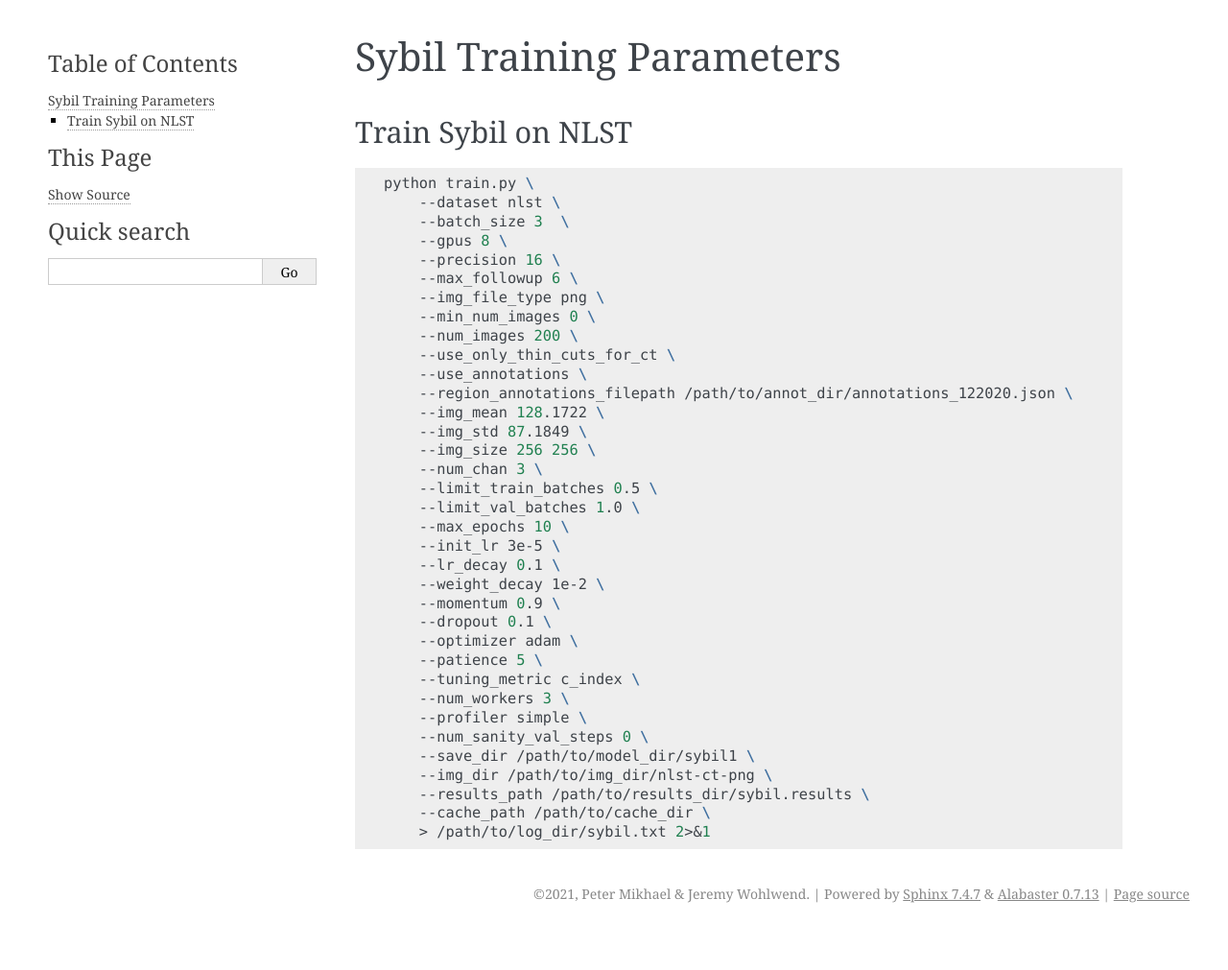
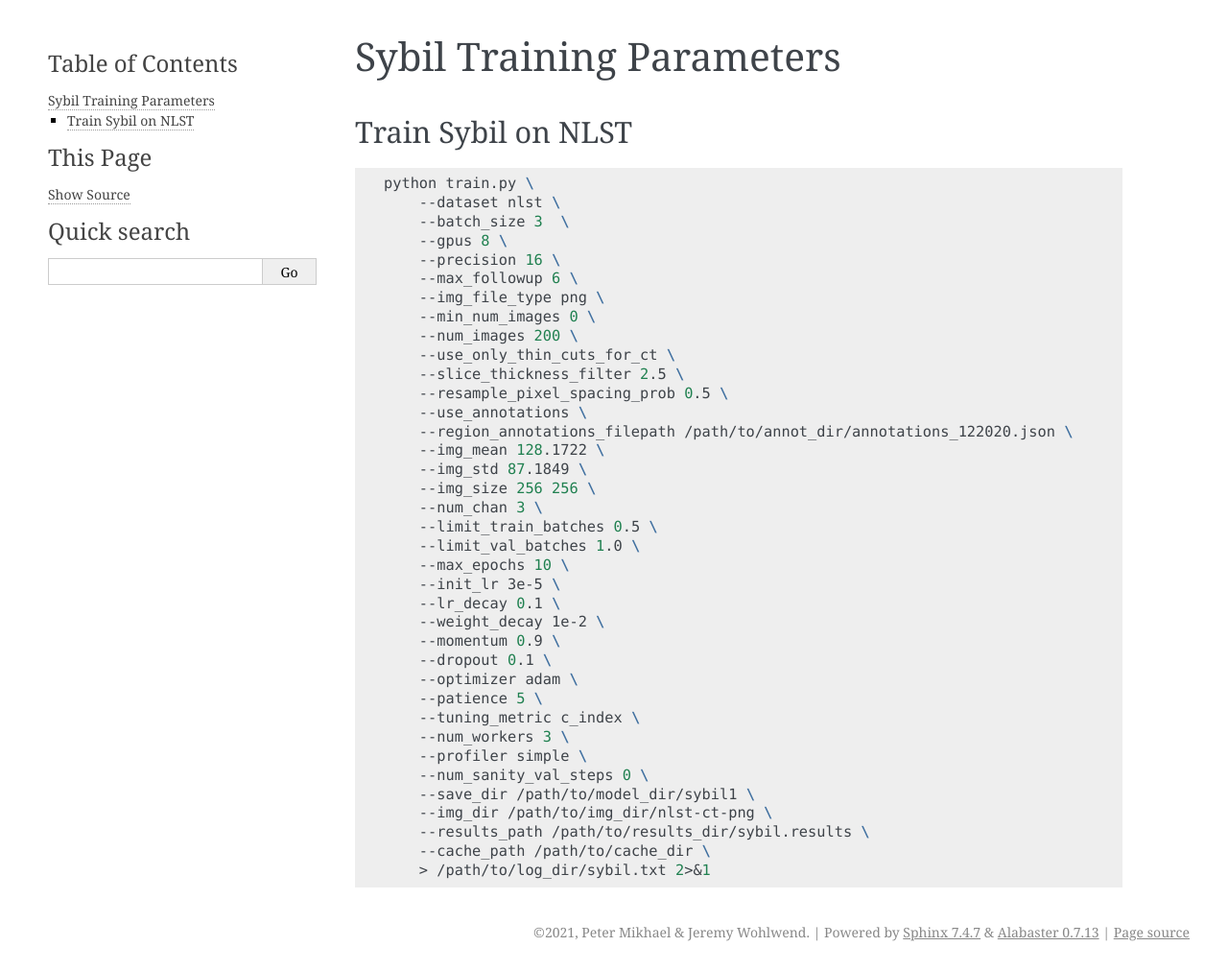
Before and after one commit to reginabarzilaygroup/Sybil, a Sphinx documentation site: the page built from docs/readme.md, in a window 1280 px wide. Shown: the whole page at 96% size. Built offline with Sphinx 7.4.7, drawn with Linux system fonts in a browser that asks for light colours; the version number could not be read and is left out; before the commit the page ends 971 px from its top, so only the background shows below that.

Commit message:
update command

```diff
--- a/docs/readme.md
+++ b/docs/readme.md
@@ -13,6 +13,8 @@
     --min_num_images 0 \
     --num_images 200 \
     --use_only_thin_cuts_for_ct \
+    --slice_thickness_filter 2.5 \
+    --resample_pixel_spacing_prob 0.5 \
     --use_annotations \
     --region_annotations_filepath /path/to/annot_dir/annotations_122020.json \
     --img_mean 128.1722 \
```
